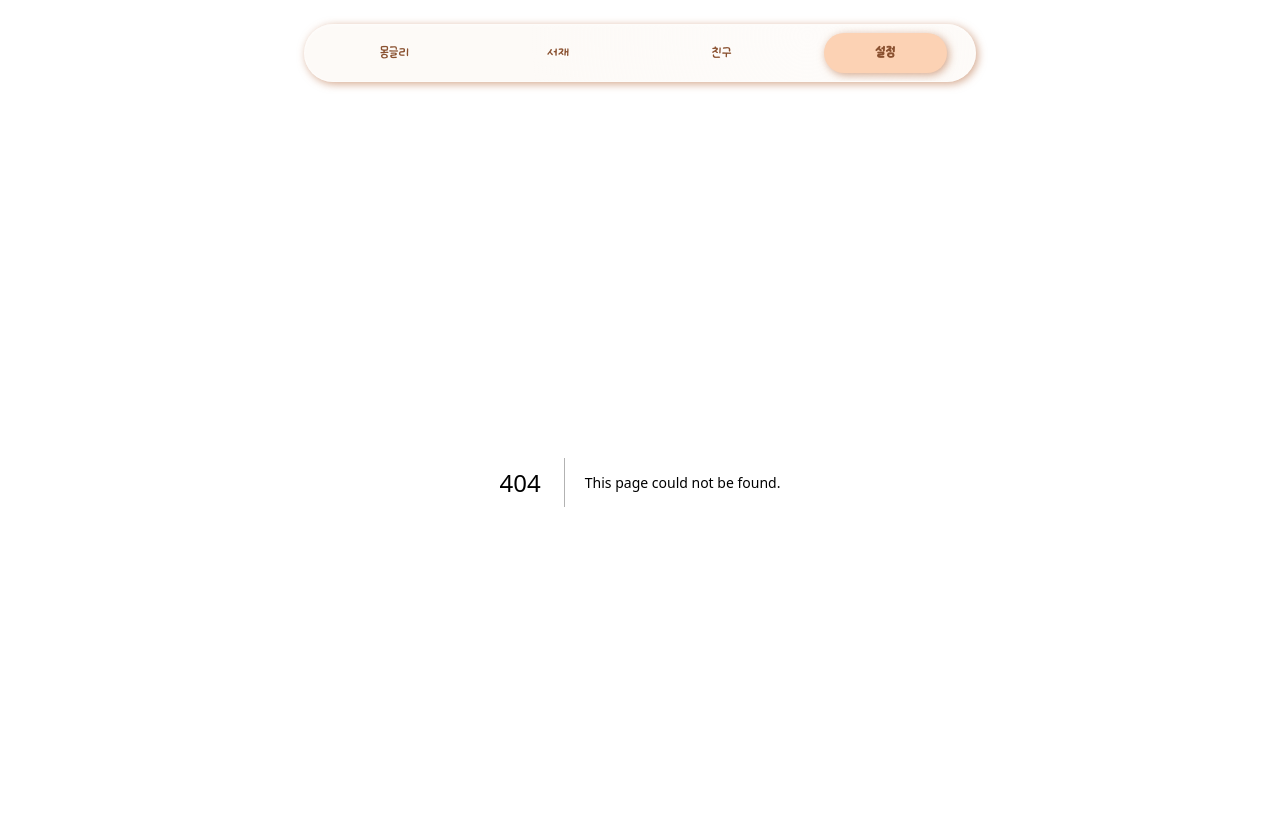
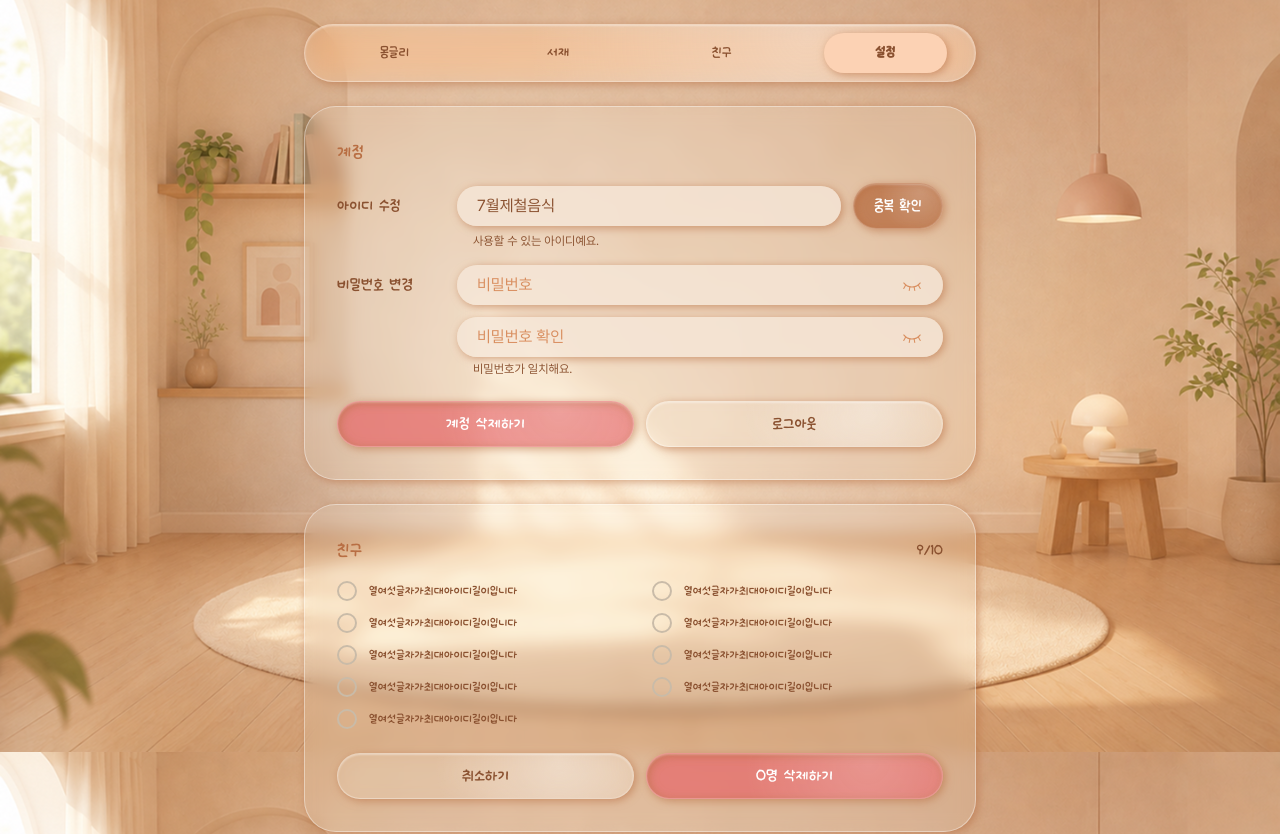
Before and after one commit to jhj04/Mongly, a Next.js app: page /settings in a window 1280 px wide. Before the commit this address had no page. Shown: the top 834 px of the page. Built offline with nearby package versions, Linux system fonts and the light colour scheme.

Commit message:
[FEAT] 설정 페이지 및 더미 데이터

```diff
--- /dev/null
+++ b/src/app/settings/page.tsx
@@ -0,0 +1,121 @@
+"use client";
+
+import { useState } from "react";
+import TextField from "@/components/TextField";
+import Button from "@/components/Button";
+import CircleCheckbox from "@/components/CircleCheckbox";
+import { DUMMY_USER_ID, DUMMY_FRIENDS } from "@/data/dummy";
+import { glassShadow } from "@/lib/styles";
+
+const INFO_ITEMS = ["버전", "업데이트 내역", "이용약관", "문의하기"];
+
+export default function SettingsPage() {
+  const [userId, setUserId] = useState(DUMMY_USER_ID);
+  const [password, setPassword] = useState("");
+  const [passwordConfirm, setPasswordConfirm] = useState("");
+  const [selected, setSelected] = useState<number[]>([]);
+
+  const toggleFriend = (idx: number) => {
+    setSelected((prev) =>
+      prev.includes(idx) ? prev.filter((i) => i !== idx) : [...prev, idx]
+    );
+  };
+
+  return (
+    <main className="flex flex-1 flex-col items-center gap-6 px-6 py-6 overflow-y-auto">
+      <div className="w-full max-w-2xl flex flex-col gap-6">
+        <section className="flex flex-col gap-4 p-8 rounded-[2rem] bg-[rgba(255,250,245,0.1)] border border-white/40 shadow-drop backdrop-blur-sm">
+          <h2 className="font-point text-xl text-primary-800">계정</h2>
+
+          <div className="flex flex-col gap-1">
+            <div className="flex items-center gap-6">
+              <span className="w-24 shrink-0 font-point text-lg text-primary-900">아이디 수정</span>
+              <div className="flex-1 flex items-center gap-3">
+                <div className="flex-1">
+                  <TextField label="아이디" value={userId} onChange={setUserId} />
+                </div>
+                <Button label="중복 확인" variant="filled" size="md" onClick={() => {}} />
+              </div>
+            </div>
+            <span className="pl-34 pr-2 text-xs text-primary-900">사용할 수 있는 아이디예요.</span>
+          </div>
+
+          <div className="flex flex-col gap-1">
+            <div className="flex flex-col gap-3">
+              <div className="flex items-center gap-6">
+                <span className="w-24 shrink-0 font-point text-lg text-primary-900">비밀번호 변경</span>
+                <div className="flex-1">
+                  <TextField
+                    label="비밀번호"
+                    type="password"
+                    value={password}
+                    onChange={setPassword}
+                  />
+                </div>
+              </div>
+              <div className="pl-30">
+                <TextField
+                  label="비밀번호 확인"
+                  type="password"
+                  value={passwordConfirm}
+                  onChange={setPasswordConfirm}
+                />
+              </div>
+            </div>
+            <span className="pl-34 pr-2 text-xs text-primary-900">비밀번호가 일치해요.</span>
+          </div>
+
+          <div className="flex gap-3 mt-2">
+            <Button label="계정 삭제하기" variant="danger" className="flex-1" onClick={() => {}} />
+            <Button label="로그아웃" variant="outlined" className="flex-1" onClick={() => {}} />
+          </div>
+        </section>
+
+        <section className="flex flex-col gap-4 p-8 rounded-[2rem] bg-[rgba(255,250,245,0.1)] border border-white/40 shadow-drop backdrop-blur-sm">
+          <div className="flex items-center justify-between">
+            <h2 className="font-point text-xl text-primary-800">친구</h2>
+            <span className="font-point text-primary-900">{DUMMY_FRIENDS.length}/10</span>
+          </div>
+
+          <div className="grid grid-cols-2 gap-x-6 gap-y-3">
+            {DUMMY_FRIENDS.map((name, idx) => (
+              <CircleCheckbox
+                key={idx}
+                label={name}
+                checked={selected.includes(idx)}
+                onChange={() => toggleFriend(idx)}
+              />
+            ))}
+          </div>
+
+          <div className="flex gap-3 mt-2">
+            <Button
+              label="취소하기"
+              variant="outlined"
+              className="flex-1"
+              onClick={() => setSelected([])}
+            />
+            <Button
+              label={`${selected.length}명 삭제하기`}
+              variant="danger"
+              className="flex-1"
+              onClick={() => {}}
+            />
+          </div>
+        </section>
+
+        <section className="flex flex-col p-8 rounded-[2rem] bg-[rgba(255,250,245,0.1)] border border-white/40 shadow-drop backdrop-blur-sm">
+          <h2 className="font-point text-xl text-primary-800 mb-2">정보</h2>
+          {INFO_ITEMS.map((item) => (
+            <button
+              key={item}
+              className="text-left py-3 font-point text-sm text-primary-900 hover:text-primary-900 transition-colors border-b border-black/5 last:border-none"
+            >
+              {item}
+            </button>
+          ))}
+        </section>
+      </div>
+    </main>
+  );
+}
--- /dev/null
+++ b/src/data/dummy.ts
@@ -0,0 +1,7 @@
+// 더미 데이터 모음
+export const DUMMY_USER_ID = "7월제철음식";
+
+export const DUMMY_FRIENDS: string[] = Array.from(
+  { length: 9 },
+  () => "열여섯글자가최대아이디길이입니다"
+);
```
